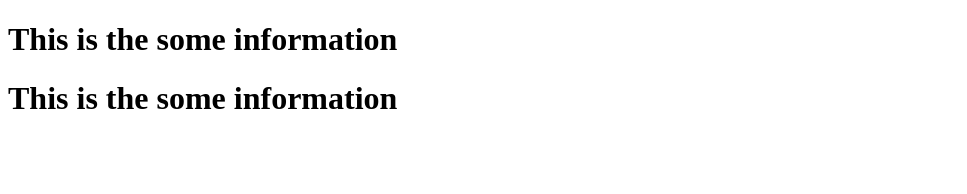
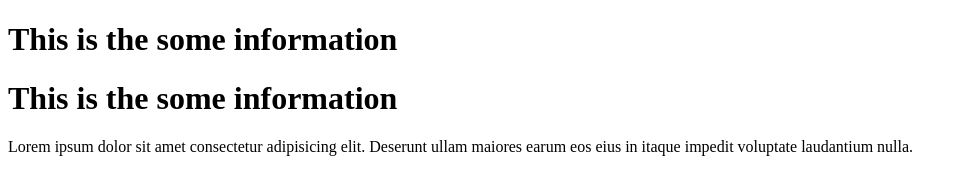
Before and after one commit to JoinSabbir/New-site, a plain HTML site: page index.html in a window 1280 px wide. Shown: the whole page, without its empty margins (0-967 px from the left). Drawn offline with Linux system fonts and the light colour scheme.

Commit message:
My messag

```diff
--- a/index.html
+++ b/index.html
@@ -9,5 +9,6 @@
 <body>
     <h1>This is the some information</h1>
     <h1>This is the some information</h1>
+    <p>Lorem ipsum dolor sit amet consectetur adipisicing elit. Deserunt ullam maiores earum eos eius in itaque impedit voluptate laudantium nulla.</p>
 </body>
 </html>
```
